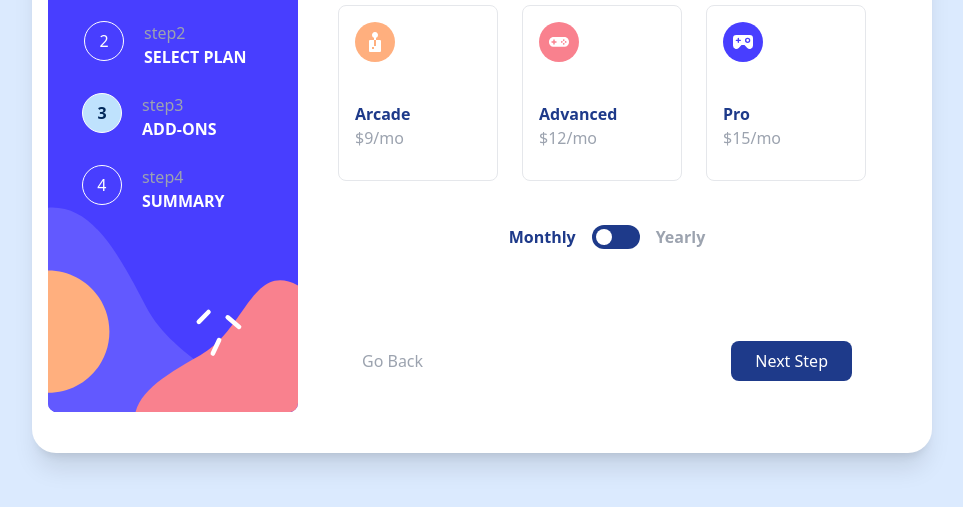
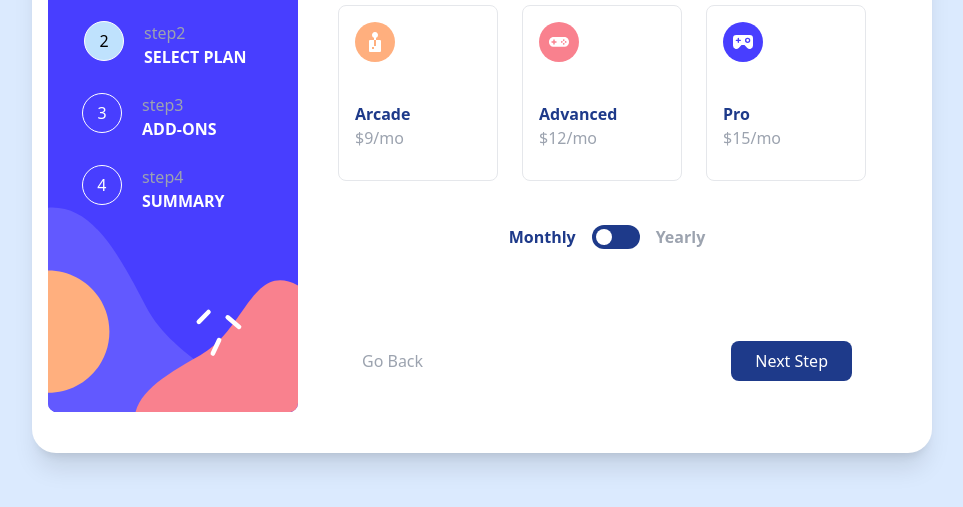
Before and after one commit to younus3443/multiStepForm, a website: page step2.html in a window 1280 px wide. Shown: the part 247-754 px from the top of the page, without its empty margins (158-1121 px from the left). Drawn offline with nearby package versions, Linux system fonts and the light colour scheme.

Commit message:
last commit

```diff
--- a/step2.html
+++ b/step2.html
@@ -27,7 +27,7 @@
 
 
       <div class="flex justify-center md:gap-5 md:ml-4">
-          <button class="h-10 w-10 border border-white text-white rounded-full">2</button>
+          <button class="h-10 w-10 border border-white bg-[hsl(206,94%,87%)]  rounded-full">2</button>
           <div class="step">
               <label class="hidden md:block text-gray-400">step2</label>
               <p class="hidden md:block text-white font-bold">SELECT PLAN</p>
@@ -35,7 +35,7 @@
       </div>
 
       <div class="flex justify-center md:gap-5 md:-ml-4">
-          <button class="h-10 w-10 border bg-[hsl(206,94%,87%)] text-[hsl(213,96%,18%)] font-bold  border-white rounded-full">3</button>
+          <button class="h-10 w-10 border  text-white text-[hsl(213,96%,18%)]   border-white rounded-full">3</button>
           <div class="step">
               <label class="hidden md:block text-gray-400">step3</label>
               <p class="hidden md:block text-white font-bold">ADD-ONS</p>
```
Also changed, not shown: step3.html (+1 -1 lines).
